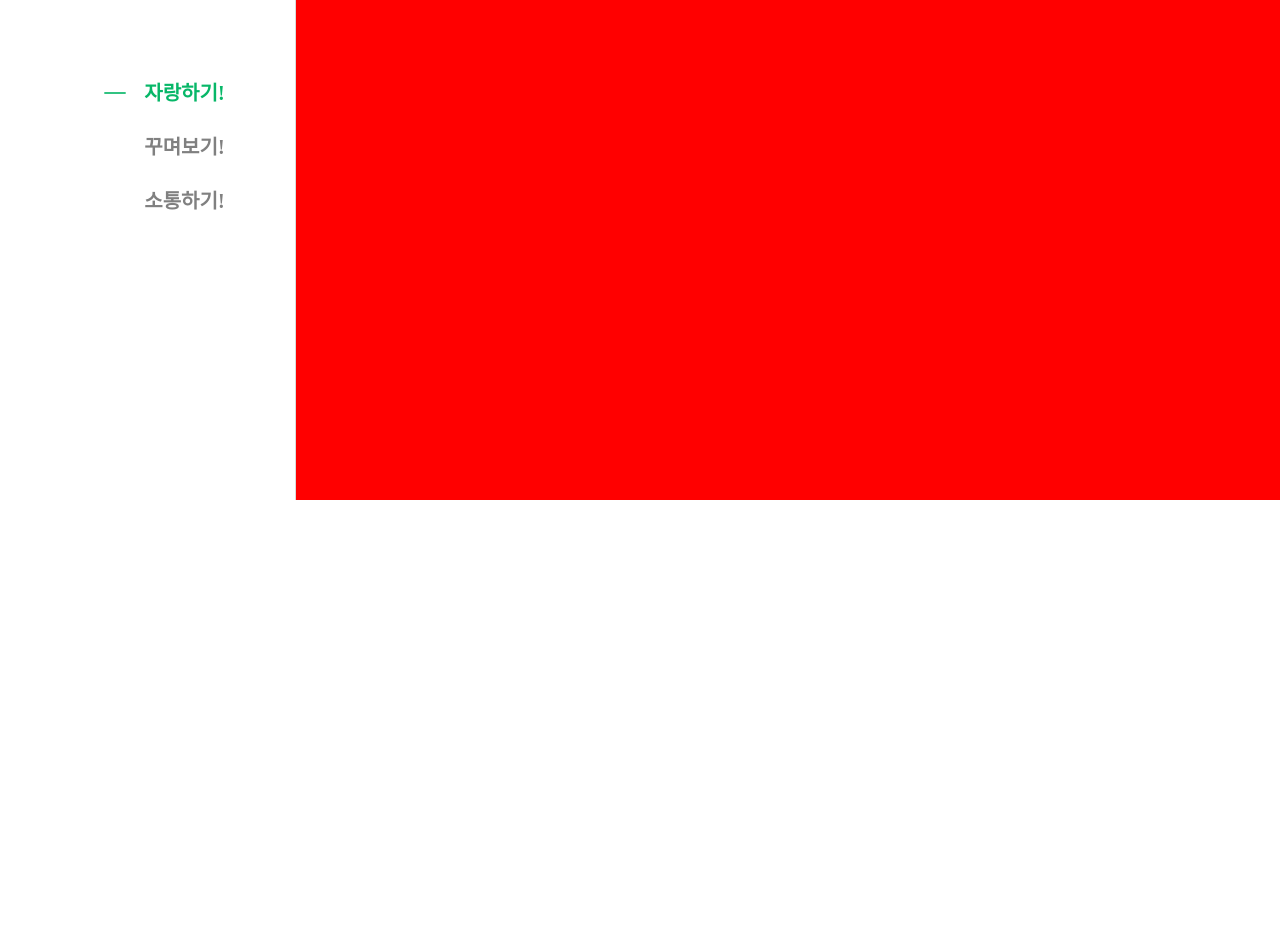
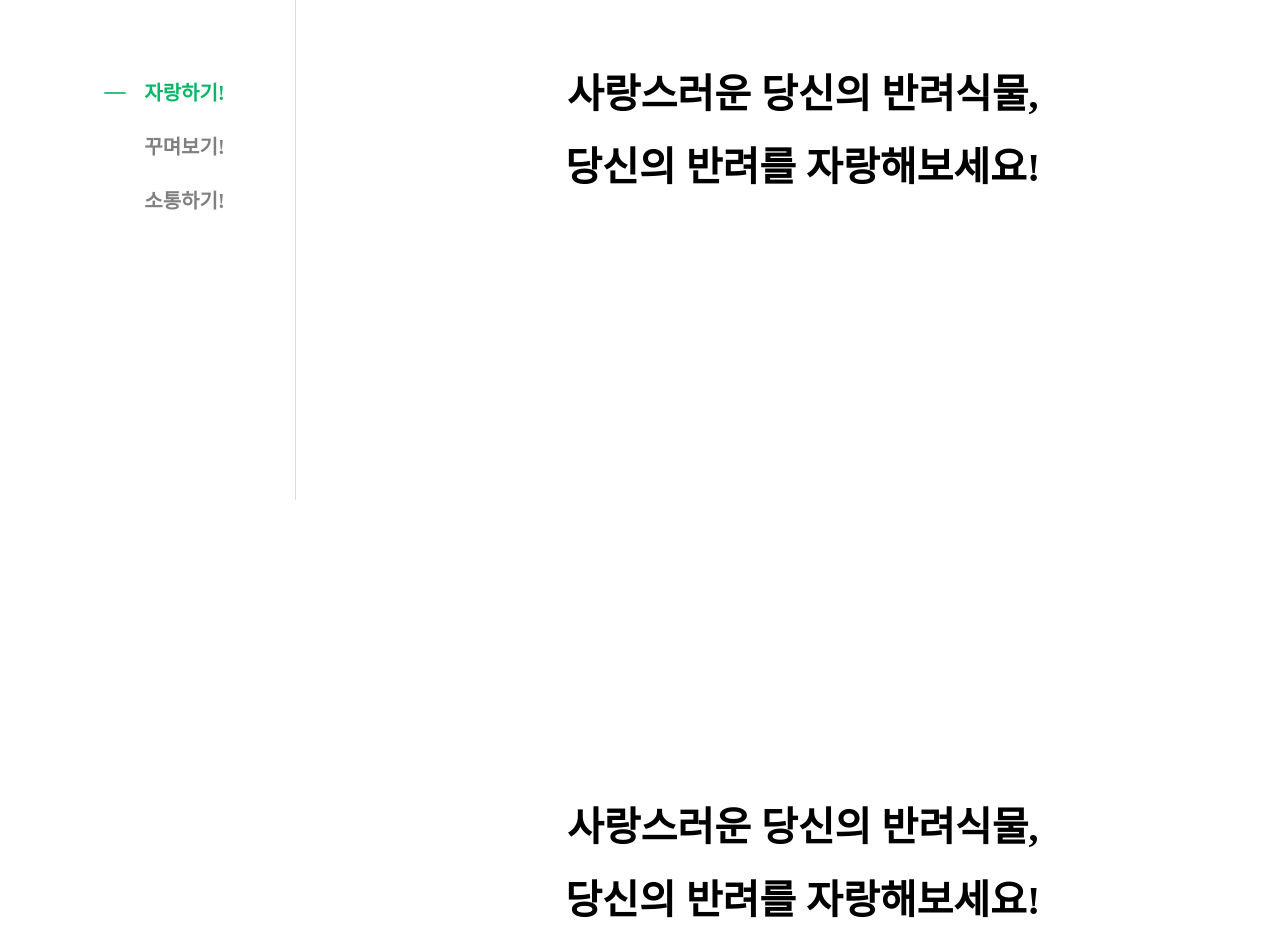
Before and after one commit to codestates-seb/seb41_main_019, a React (Create React App) app in the folder client/: page / in a window 1280 px wide. Shown: the part 300-1252 px from the top of the page. Before the commit the page ends 800 px from the top, so only its background shows below. Built offline with nearby package versions, Linux system fonts and the light colour scheme; a web font is replaced by a local one.

Commit message:
Feat : landing page 1차 구현

```diff
--- a/client/src/App.js
+++ b/client/src/App.js
@@ -28,7 +28,7 @@ function App() {
   const handleChange = () => setChange(!change);
 
   useEffect(() => {
-    document.body.style.overflow = isCovered ? "hidden" : "auto";
+    document.body.style.overflow = isCovered && "hidden";
   }, [isCovered]);
 
   useEffect(() => {
--- /dev/null
+++ b/client/src/components/Landing/Content.js
@@ -0,0 +1,189 @@
+import styled from "styled-components"
+
+const StyledContent = styled.div`
+    width: 100%;
+    height: 298%;
+    transition: transform 1s ease;
+
+    > div:nth-of-type(${({located}) => located + 1}) {
+        height: 34%;
+    }
+
+    @keyframes fadeIn {
+        from {
+          transform: translateY(100px);
+          opacity: 0;
+        }
+
+        to {
+            transform: translateY(-20px);
+            opacity: 1;
+        }
+    }
+`
+
+const StyledFirst = styled.div`
+    width: 100%;
+    height: 33%;
+
+    div:last-child {
+        height: 100%;
+        display: flex;
+        flex-direction: column;
+        justify-content: center;
+        align-items: center;
+        margin: 0px 0px 0px 30px;
+
+        span:first-child {
+            font-size: 40px;
+            font-weight: 600;
+            margin: 0px 0px 15px 0px;
+            opacity: ${({located}) => located === 0 ? "0" : "1"};
+        }
+
+        span:last-child {
+            font-size: 40px;
+            font-weight: 600;
+            margin: 0px;
+            opacity: ${({located}) => located === 0 ? "0" : "1"};
+        }
+    }
+
+    .active {
+        span:first-child {
+            transform: translateY(100px);
+            animation: fadeIn 2s ease;
+            animation-delay: 0.7s;
+            animation-fill-mode: forwards;
+        }
+
+        span:last-child {
+            transform: translateY(100px);
+            animation: fadeIn 2s ease;
+            animation-delay: 1.1s;
+            animation-fill-mode: forwards;
+        }
+    }
+`
+
+const StyledSecond = styled.div`
+    width: 100%;
+    height: 33%;
+
+    div:last-child {
+        height: 100%;
+        display: flex;
+        flex-direction: column;
+        justify-content: center;
+        align-items: center;
+        margin: 0px 0px 0px 30px;
+
+        span:first-child {
+            font-size: 40px;
+            font-weight: 600;
+            margin: 0px 0px 15px 0px;
+            opacity: ${({located}) => located === 1 ? "0" : "1"};
+        }
+
+        span:last-child {
+            font-size: 40px;
+            font-weight: 600;
+            margin: 0px;
+            opacity: ${({located}) => located === 1 ? "0" : "1"};
+        }
+    }
+
+    .active {
+        span:first-child {
+            transform: translateY(100px);
+            animation: fadeIn 2s ease;
+            animation-delay: 0.7s;
+            animation-fill-mode: forwards;
+        }
+
+        span:last-child {
+            transform: translateY(100px);
+            animation: fadeIn 2s ease;
+            animation-delay: 1.1s;
+            animation-fill-mode: forwards;
+        }
+    }
+`
+
+const StyledThird = styled.div`
+    width: 100%;
+    height: 33%;
+
+    div:last-child {
+        height: 100%;
+        display: flex;
+        flex-direction: column;
+        justify-content: center;
+        align-items: center;
+        margin: 0px 0px 0px 30px;
+
+        span:first-child {
+            font-size: 40px;
+            font-weight: 600;
+            margin: 0px 0px 15px 0px;
+            opacity: ${({located}) => located === 2 ? "0" : "1"};
+        }
+
+        span:last-child {
+            font-size: 40px;
+            font-weight: 600;
+            margin: 0px;
+            opacity: ${({located}) => located === 2 ? "0" : "1"};
+        }
+    }
+
+    .active {
+        span:first-child {
+            transform: translateY(100px);
+            animation: fadeIn 2s ease;
+            animation-delay: 0.7s;
+            animation-fill-mode: forwards;
+        }
+
+        span:last-child {
+            transform: translateY(100px);
+            animation: fadeIn 2s ease;
+            animation-delay: 1.1s;
+            animation-fill-mode: forwards;
+        }
+    }
+`
+
+export const Content = ({located}) => {
+    return (
+        <StyledContent located={located}>
+            <StyledFirst located={located} className={located === 0 ? "located" : null}>
+                <div>
+
+                </div>
+                <div className={located === 0 ? "active" : null}>
+                    <span>사랑스러운 당신의 반려식물,</span>
+                    <span>당신의 반려를 자랑해보세요!</span>
+                </div>
+            </StyledFirst>
+            <StyledSecond located={located}>
+                <div>
+
+                </div>
+                <div className={located === 1 ? "active" : null}>
+                    <span>사랑스러운 당신의 반려식물,</span>
+                    <span>당신의 반려를 자랑해보세요!</span>
+                </div>
+            </StyledSecond>
+            <StyledThird located={located}>
+                <div>
+
+                </div>
+                <div className={located === 2 ? "active" : null}>
+                    <span>사랑스러운 당신의 반려식물,</span>
+                    <span>당신의 반려를 자랑해보세요!</span>
+                </div>
+            </StyledThird>
+        </StyledContent>
+    )
+}
--- a/client/src/components/Landing/Main.js
+++ b/client/src/components/Landing/Main.js
@@ -1,6 +1,7 @@
 import styled from "styled-components"
 import { TfiMinus } from "react-icons/tfi";
-import { useState } from "react";
+import { useEffect, useState, useRef } from "react";
+import { Content } from "./Content";
 
 const StyledMain = styled.main`
 position: absolute;
@@ -52,35 +53,21 @@ ul {
 `
 
 const StyledContents = styled.section`
-width: 100%;
-height: 100%;
-overflow: hidden;
+    width: 100%;
+    height: 100%;
 
-div {
-    height: 0%;
-    transition: height 0.8s ease;
-}
-
-.located {
-    height: 100%;
-}
-
-#one {
-    background-color: red;
-}
-
-#two {
-    background-color: blue;
-}
-
-#three {
-    background-color: orange;
-}
+    > div {
+        transform: ${({located}) => `translateY(${-located * 33}%)`};
+    }
 `
 
 const Main = () => {
     const [ located, setLocated ] = useState(0);
     let timer;
+
+    useEffect(() => {
+        document.body.style.overflow = "hidden";
+    }, [])
 
     const handleScroll = (e) => {
         if(!timer) {
@@ -94,7 +81,7 @@ const Main = () => {
                 if(e.deltaY < 0 && located > 0) {
                     setLocated(located - 1);
                 }
-            }, 500)
+            }, 300)
         }
     }
 
@@ -120,22 +107,8 @@ const Main = () => {
                     </li>
                 </ul>
             </StyledMenu>
-            <StyledContents onWheel={handleScroll}>
-                <div
-                    id="one"
-                    className={located === 0 ? "located" : null}>
-
-                </div>
-                <div
-                    id="two"
-                    className={located === 1 ? "located" : null}>
-
-                </div>
-                <div
-                    id="three"
-                    className={located === 2 ? "located" : null}>
-
-                </div>
+            <StyledContents onWheel={handleScroll} located={located}>
+                <Content located={located}/>
             </StyledContents>
         </StyledMain>
     )
--- a/client/src/page/Landing.js
+++ b/client/src/page/Landing.js
@@ -14,6 +14,7 @@ const StyledHeader = styled.header`
     height: 85px;
     border-bottom: 1px solid #dbdbdb;
     z-index: 33;
+    background-color: white;
 
     nav {
         height : 100%;
@@ -79,7 +80,13 @@ const Landing = ({ setIsLanded, isLanded }) => {
                 </nav>
             </StyledHeader>
             {
-                selected === 0 ? <Main /> :  selected === 1 ? <Login setSelected={setSelected} setIsLanded={setIsLanded} /> : <Sign setSelected={setSelected}/>
+                selected === 0 && <Main />
+            }
+            {
+                selected === 1 && <Login setSelected={setSelected} setIsLanded={setIsLanded} />
+            }
+            {
+                selected === 2 && <Sign setSelected={setSelected}/>
             }
         </Wrapper>
     )
```
